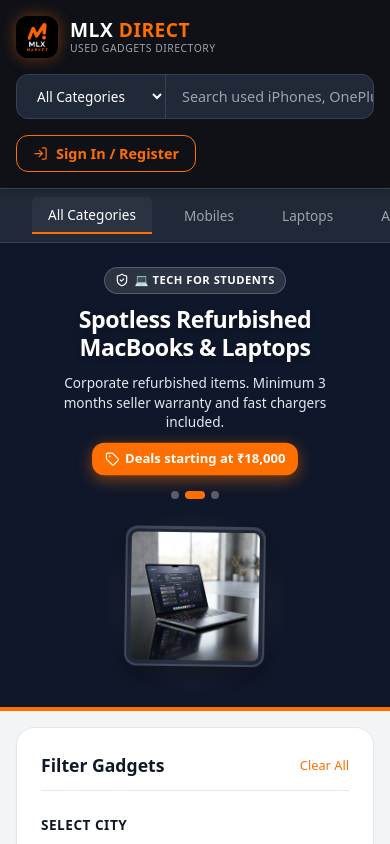
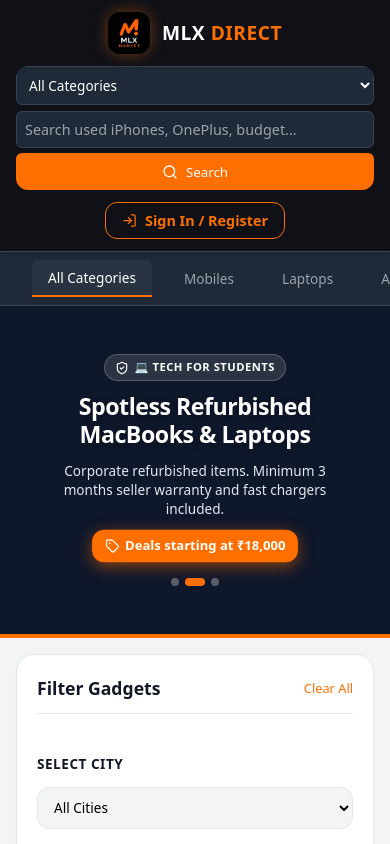
Before and after one commit to Afrafayas/MLX-webapp, a React (Vite) app in the folder frontend/: page / in a window 390 px wide. Shown: the top 844 px of the page. Built offline with nearby package versions, Linux system fonts and the light colour scheme.

Commit message:
feat: Add responsive layout media queries for mobile and tablet views

```diff
--- a/frontend/src/index.css
+++ b/frontend/src/index.css
@@ -2460,3 +2460,196 @@ a {
   color: #FFFFFF;
   border-color: #DB2777;
 }
+
+/* --- RESPONSIVE MEDIA QUERIES --- */
+
+/* 1. Tablet & Small Laptops (max-width: 992px) */
+@media (max-width: 992px) {
+  /* Stack Marketplace Filters on top */
+  .main-content {
+    grid-template-columns: 1fr;
+    gap: 1.5rem;
+  }
+
+  .sidebar-filters {
+    position: static;
+    display: grid;
+    grid-template-columns: repeat(auto-fill, minmax(220px, 1fr));
+    gap: 1rem;
+    padding: 1.25rem;
+  }
+
+  .filter-title-bar {
+    grid-column: 1 / -1;
+  }
+
+  .trust-sidebar-widget {
+    grid-column: 1 / -1;
+  }
+}
+
+/* 2. Mobile Views & Tablets (max-width: 768px) */
+@media (max-width: 768px) {
+  /* Header Container */
+  .header-container {
+    flex-direction: column;
+    align-items: stretch;
+    padding: 0.75rem 1rem;
+    gap: 0.75rem;
+  }
+
+  .logo-section {
+    justify-content: center;
+  }
+
+  .header-search-container {
+    max-width: 100%;
+    width: 100%;
+  }
+
+  .header-actions {
+    width: 100%;
+    justify-content: center;
+    flex-wrap: wrap;
+    gap: 0.5rem;
+  }
+
+  /* Slider Banner Stacking */
+  .slider-banner-container {
+    flex-direction: column;
+    text-align: center;
+    padding: 1.5rem 1rem;
+    gap: 1.5rem;
+  }
+
+  .slider-content-pane {
+    max-width: 100%;
+    align-items: center;
+    display: flex;
+    flex-direction: column;
+  }
+
+  .slider-image-pane {
+    display: none; /* Hide large floating image to save height */
+  }
+
+  /* Dashboard View Stacking */
+  .dashboard-view {
+    flex-direction: column;
+  }
+
+  .dashboard-sidebar {
+    width: 100%;
+    border-right: none;
+    border-bottom: 1px solid var(--light-border);
+    padding: 1.25rem;
+    position: static;
+  }
+
+  .dashboard-profile-hdr {
+    flex-direction: row;
+    align-items: center;
+    gap: 1rem;
+    text-align: left;
+    margin-bottom: 1rem;
+  }
+
+  .profile-stats-row {
+    margin-bottom: 1rem;
+  }
+
+  .dashboard-menu {
+    display: grid;
+    grid-template-columns: repeat(auto-fit, minmax(160px, 1fr));
+    gap: 0.5rem;
+  }
+
+  .dashboard-menu .exit-dash-btn {
+    margin-top: 0;
+  }
+
+  .dashboard-content {
+    padding: 1.25rem;
+  }
+
+  /* Table responsiveness */
+  .leads-list-container {
+    overflow-x: auto;
+    -webkit-overflow-scrolling: touch;
+    width: 100%;
+  }
+
+  .leads-table {
+    min-width: 600px;
+  }
+}
+
+/* 3. Small Mobile Views (max-width: 480px) */
+@media (max-width: 480px) {
+  /* Search Box adjust */
+  .header-search {
+    flex-direction: column;
+    border-radius: var(--radius-md);
+    border: none;
+    background-color: transparent;
+    gap: 0.35rem;
+  }
+
+  .search-select {
+    border-right: none;
+    border: 1px solid var(--dark-border);
+    background-color: var(--dark-card);
+    border-radius: var(--radius-sm);
+    padding: 0.5rem;
+    width: 100%;
+  }
+
+  .search-input {
+    border: 1px solid var(--dark-border);
+    background-color: var(--dark-card);
+    border-radius: var(--radius-sm);
+    padding: 0.5rem;
+    width: 100%;
+  }
+
+  .search-btn {
+    width: 100%;
+    justify-content: center;
+    border-radius: var(--radius-sm);
+    padding: 0.6rem;
+  }
+
+  /* Product Catalog grid columns */
+  .product-grid {
+    grid-template-columns: 1fr;
+  }
+
+  /* Form layouts */
+  .form-grid {
+    grid-template-columns: 1fr !important;
+  }
+
+  /* Auth modal adjustments */
+  .auth-modal-content {
+    width: 95% !important;
+    margin: 10px auto;
+    padding: 1.25rem !important;
+  }
+
+  .auth-role-tabs {
+    flex-direction: column;
+  }
+
+  .auth-role-tab {
+    width: 100% !important;
+  }
+
+  /* Header action buttons typography */
+  .logo-title {
+    font-size: 1.2rem;
+  }
+
+  .logo-subtitle {
+    display: none;
+  }
+}
```
